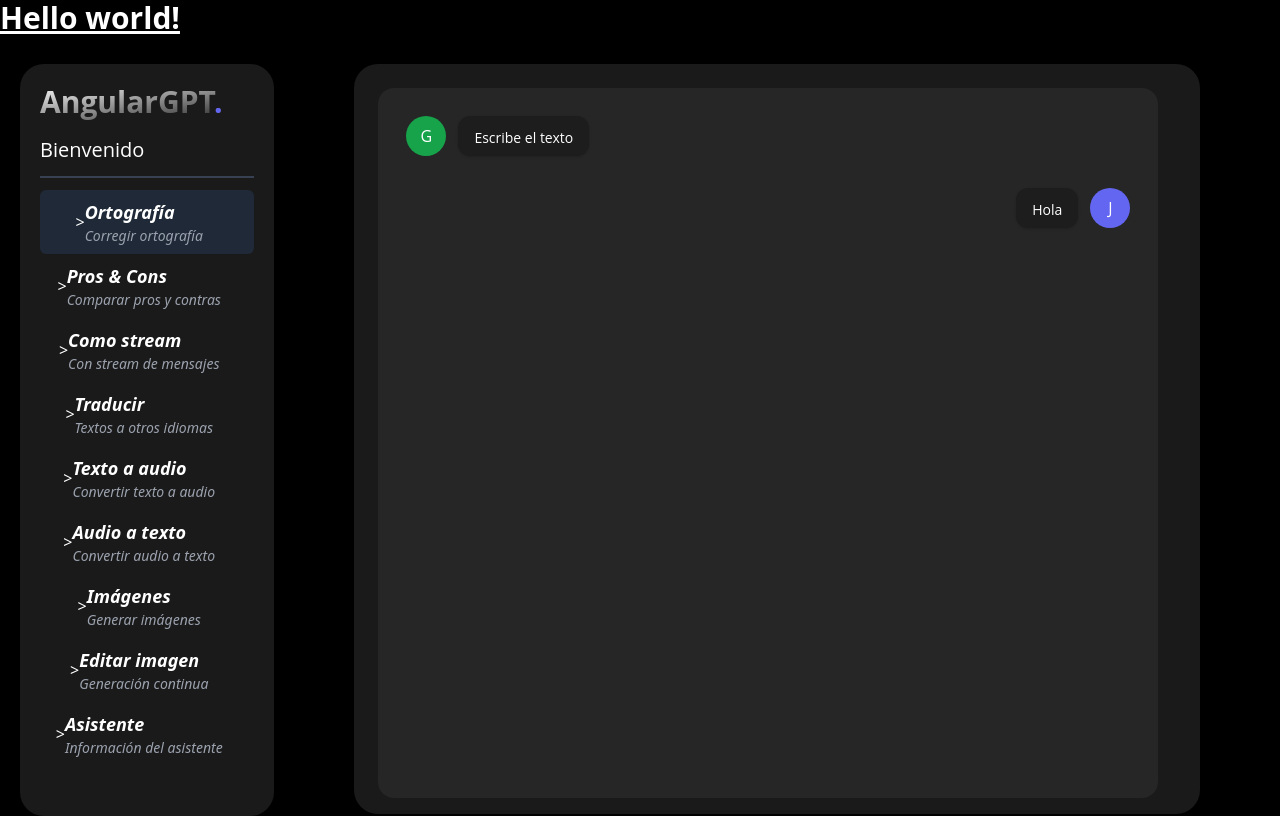
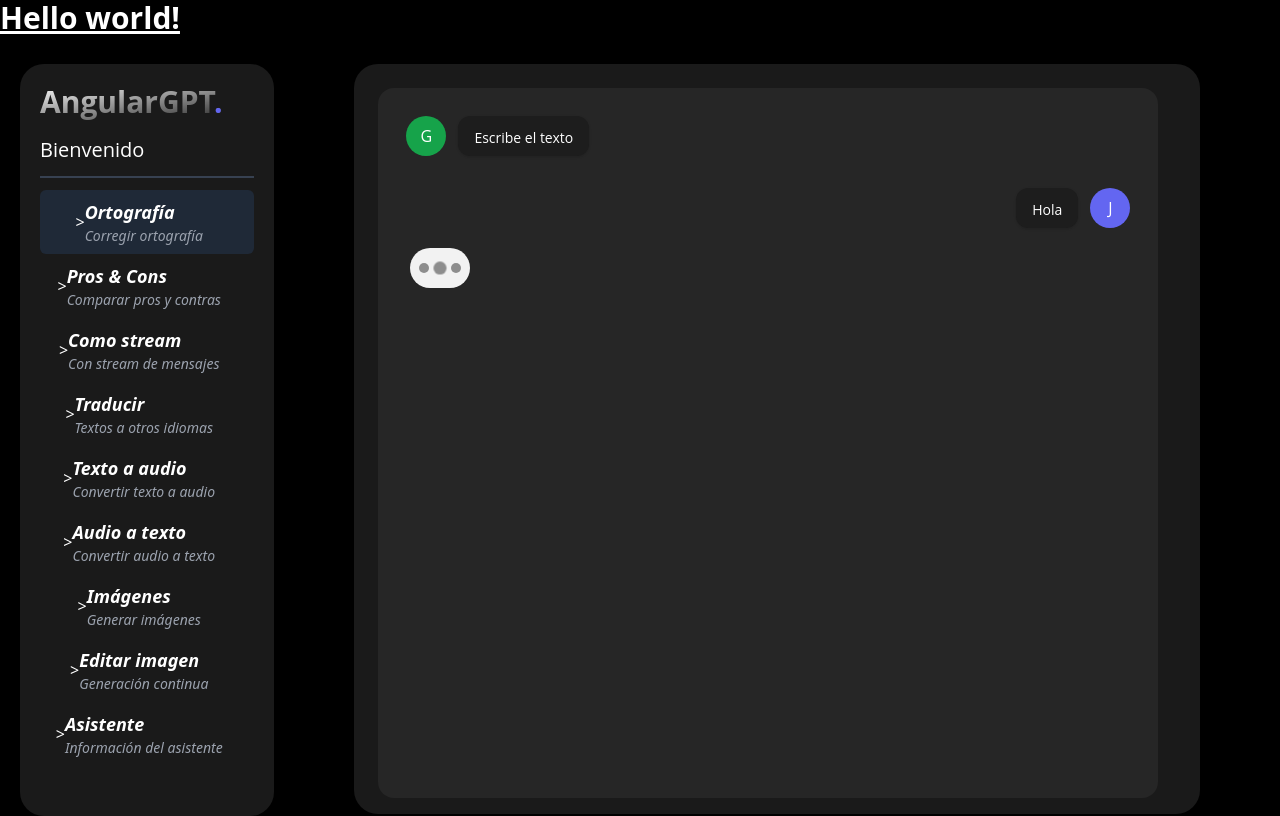
Before and after one commit to joalopezmo/angularchat, an Angular app: page /orthography in a window 1280 px wide. Built offline with nearby package versions, Linux system fonts and the light colour scheme.

Commit message:
Add prettier package and typing loader component

```diff
--- a/package.json
+++ b/package.json
@@ -35,6 +35,7 @@
     "karma-jasmine": "~5.1.0",
     "karma-jasmine-html-reporter": "~2.1.0",
     "postcss": "^8.4.33",
+    "prettier": "^3.2.5",
     "tailwindcss": "^3.4.1",
     "typescript": "~5.3.2"
   }
--- /dev/null
+++ b/src/app/presentation/components/index.ts
@@ -0,0 +1,6 @@
+export * from './chat-bubbles/gpt-messages/gpt-messages.component';
+export * from './chat-bubbles/myMessage/myMessage.component';
+
+export * from './sidebarMenuItem/sidebarMenuItem.component';
+
+export * from './typingLoader/typingLoader.component';
--- /dev/null
+++ b/src/app/presentation/components/typingLoader/typingLoader.component.css
@@ -0,0 +1,70 @@
+.typing {
+  display: block;
+  width: 60px;
+  height: 40px;
+  border-radius: 20px;
+  margin: 0 1rem;
+  display: flex;
+  justify-content: center;
+  align-items: center;
+  background-color: #f2f2f2;
+}
+
+.circle {
+  display: block;
+  height: 10px;
+  width: 10px;
+  border-radius: 50%;
+  background-color: #8d8d8d;
+  margin: 3px;
+}
+.circle.scaling {
+  animation: typing 1000ms ease-in-out infinite;
+  animation-delay: 3600ms;
+}
+.circle.bouncing {
+  animation: bounce 1000ms ease-in-out infinite;
+  animation-delay: 3600ms;
+}
+
+.circle:nth-child(1) {
+  animation-delay: 0ms;
+}
+
+.circle:nth-child(2) {
+  animation-delay: 333ms;
+}
+
+.circle:nth-child(3) {
+  animation-delay: 666ms;
+}
+
+@keyframes typing {
+  0% {
+    transform: scale(1);
+  }
+  33% {
+    transform: scale(1);
+  }
+  50% {
+    transform: scale(1.4);
+  }
+  100% {
+    transform: scale(1);
+  }
+}
+
+@keyframes bounce {
+  0% {
+    transform: translateY(0);
+  }
+  33% {
+    transform: translateY(0);
+  }
+  50% {
+    transform: translateY(-10px);
+  }
+  100% {
+    transform: translateY(0);
+  }
+}
--- /dev/null
+++ b/src/app/presentation/components/typingLoader/typingLoader.component.ts
@@ -0,0 +1,20 @@
+import { CommonModule } from "@angular/common";
+import { ChangeDetectionStrategy, Component } from '@angular/core';
+
+@Component({
+    selector: 'app-typing-loader',
+    standalone: true,
+    imports: [
+        CommonModule,
+    ],
+    template: `
+        <div class="typing">
+            <span class="circle scaling"></span>
+            <span class="circle scaling"></span>
+            <span class="circle scaling"></span>
+        </div>
+    `,
+    styleUrl: './typingLoader.component.css',
+    changeDetection: ChangeDetectionStrategy.OnPush,
+})
+export class TypingLoaderComponent { }
--- a/src/app/presentation/pages/orthographyPage/orthographyPage.component.html
+++ b/src/app/presentation/pages/orthographyPage/orthographyPage.component.html
@@ -1,14 +1,15 @@
 <div class="chat-container">
     <div class="chat-messages">
-
         <div class="grid gap-y-2">
             <!-- chat-messages -->
             <app-gpt-messages text="Escribe el texto" />
-
             <app-my-message text="Hola" />
 
+
+
+            <app-typing-loader />
+
         </div>
-
     </div>
 
     <!-- messages box -->
--- a/src/app/presentation/pages/orthographyPage/orthographyPage.component.ts
+++ b/src/app/presentation/pages/orthographyPage/orthographyPage.component.ts
@@ -1,12 +1,11 @@
 import { CommonModule } from '@angular/common';
 import { ChangeDetectionStrategy, Component } from '@angular/core';
-import { GptMessagesComponent } from '../../components/chat-bubbles/gpt-messages/gpt-messages.component';
-import { MyMessageComponent } from '../../components/chat-bubbles/myMessage/myMessage.component';
+import { GptMessagesComponent, MyMessageComponent, TypingLoaderComponent } from '@components/index';
 
 @Component({
   selector: 'app-orthography-page',
   standalone: true,
-  imports: [CommonModule, GptMessagesComponent, MyMessageComponent],
+  imports: [CommonModule, GptMessagesComponent, MyMessageComponent, TypingLoaderComponent],
   templateUrl: './orthographyPage.component.html',
   changeDetection: ChangeDetectionStrategy.OnPush,
 })
--- a/tsconfig.json
+++ b/tsconfig.json
@@ -2,6 +2,12 @@
 {
   "compileOnSave": false,
   "compilerOptions": {
+    "baseUrl": "./src",
+    "paths": {
+      "@components/*": ["app/presentation/components/*"],
+      "@use-cases/*": ["app/core/use-cases/*"],
+      "@interfaces/*": ["app/interfaces/*"],
+    },
     "outDir": "./dist/out-tsc",
     "forceConsistentCasingInFileNames": true,
     "strict": true,
```
Also changed, not shown: 1 other file (tests, documents, lock files or other folders).
